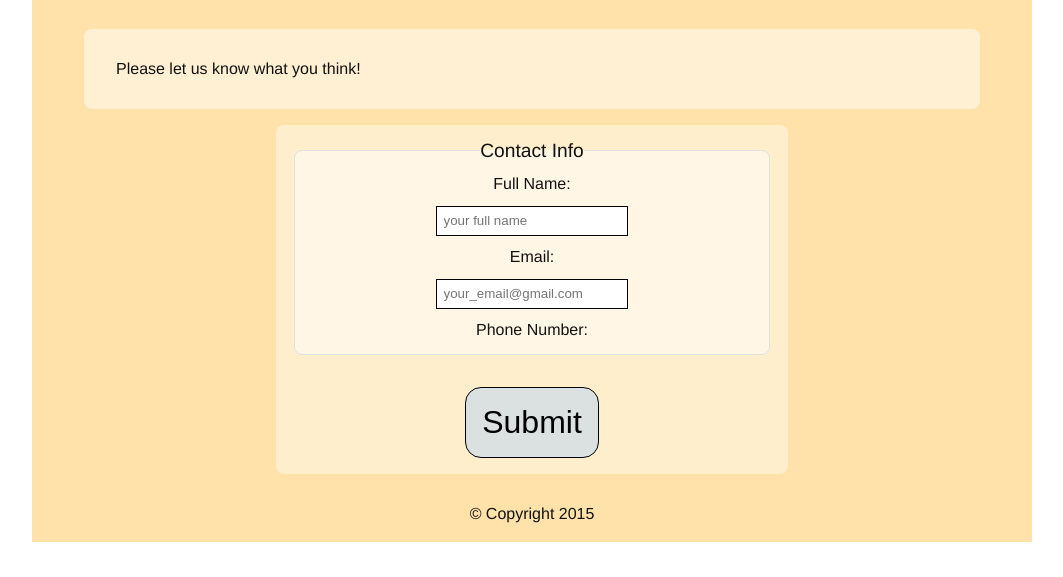
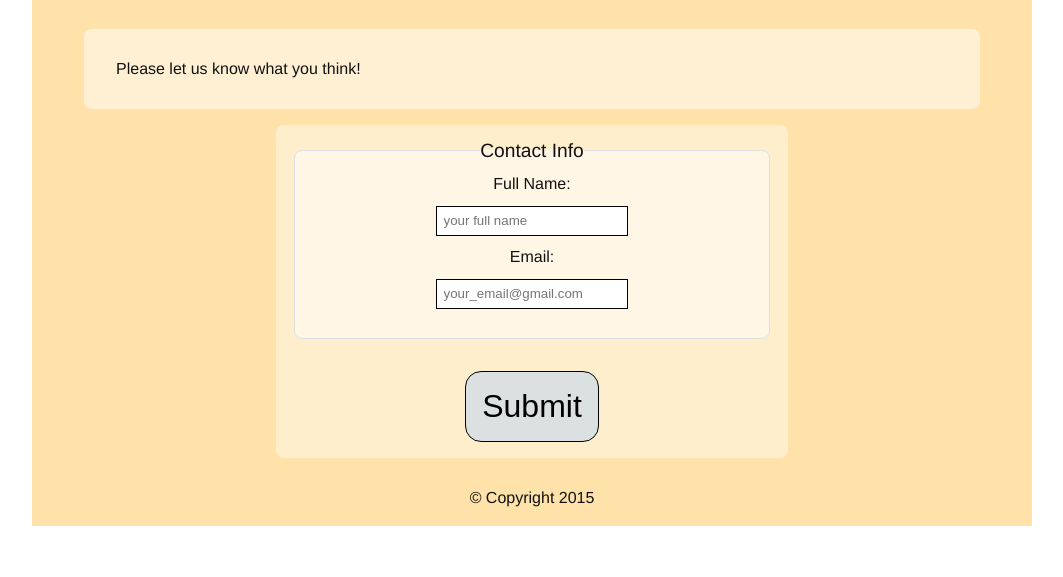
Before and after one commit to brandonlafave/html5-platform, a plain HTML site: page contact.html in a window 1280 px wide. Shown: the part 223-800 px from the top of the page, without its empty margins (108-1171 px from the left). Drawn offline with Linux system fonts and the light colour scheme.

Commit message:
Close #3 re-config contact html

```diff
--- a/contact.html
+++ b/contact.html
@@ -45,7 +45,6 @@
           <input aria-label="Name Field" name="name" id="name" type="text" value="" placeholder="your full name" required/>
           <label for="email">Email:</label>
           <input aria-label="Email Field" name="email" id="email" type="email" value="" placeholder="your_email@gmail.com" required/>
-          <label for="phone">Phone Number:</label>
         </fieldset>
         <button id="submit">Submit</button>
       </form>
```
